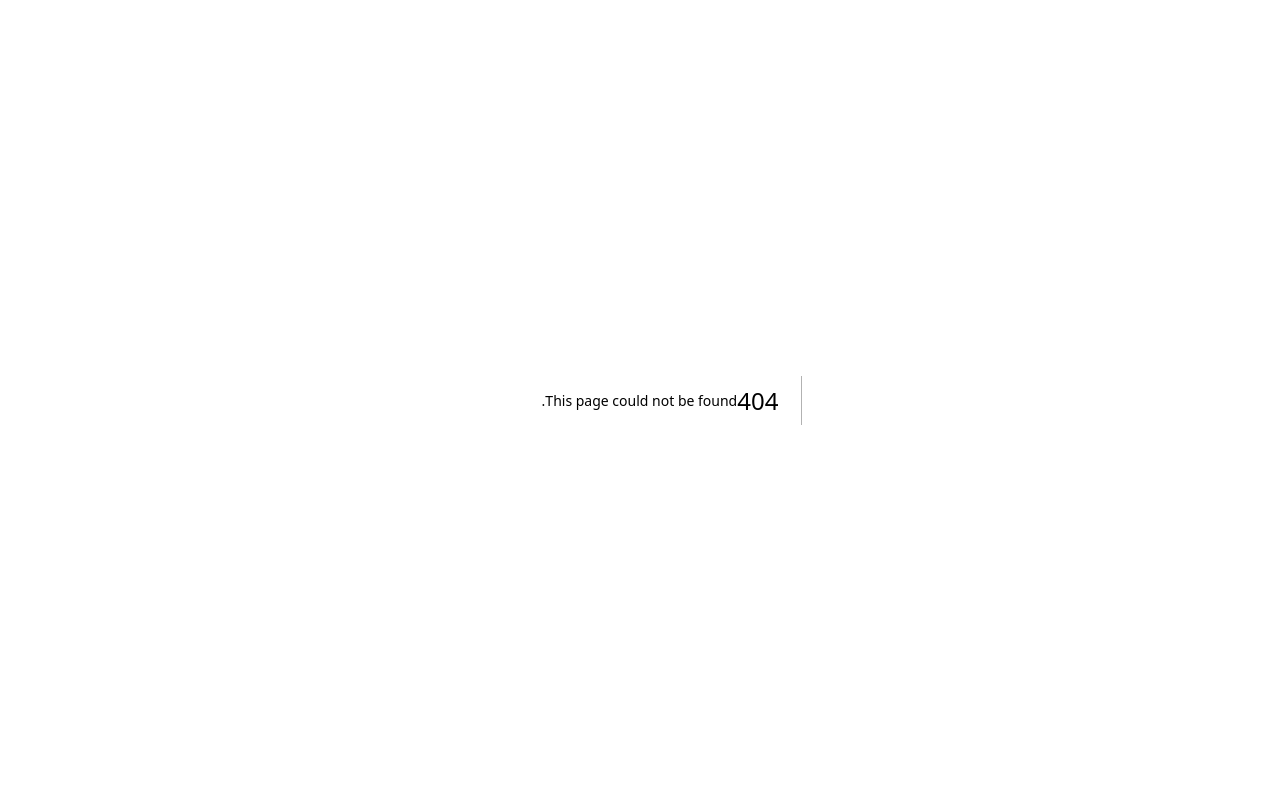
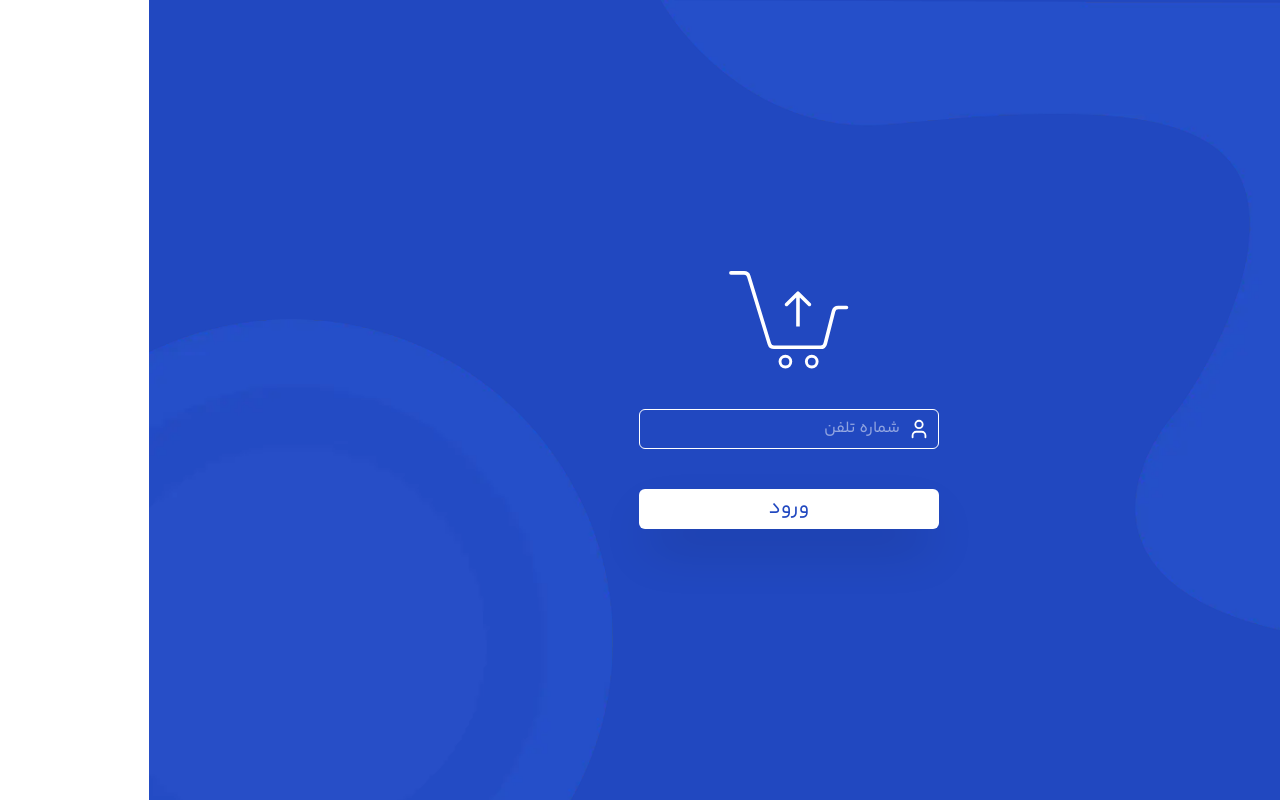
Before and after one commit to SaeedMPro/Pissaze, a Next.js app in the folder client/: page /login in a window 1280 px wide. Before the commit this address had no page. Built offline with nearby package versions, Linux system fonts and the light colour scheme.

Commit message:
Feat : Add custom font

```diff
--- a/client/src/app/layout.tsx
+++ b/client/src/app/layout.tsx
@@ -1,16 +1,21 @@
 import React from "react";
 import type { Metadata } from "next"
 import "./globals.css";
+import localFont from 'next/font/local'
 
 export const metadata: Metadata = {
   title: "Create Next App",
   description: "Generated by create next app",
 };
 
+const myFont = localFont({
+    src: '../../public/fonts/YekanBakhFaNum-Regular.woff2',
+})
+
 export default function RootLayout({children}: Readonly<{ children: React.ReactNode; }>) {
   return (
     <html lang="fa" dir="rtl">
-      <body>
+      <body className={myFont.className}>
         {children}
       </body>
     </html>
--- a/client/src/app/login/index.tsx
+++ /dev/null
@@ -1,10 +0,0 @@
-import Image from "next/image";
-
-export default function Login(){
-    return <div className='w-full max-h-screen relative bg-blue-500'>
-        <figure className='absolute top-0 left-0 bottom-0 right-0'>
-            <Image src='/images/BG.webp' alt='background' />
-        </figure>
-        <p className='font-bold'>fdfdfdf</p>
-    </div>
-}
--- /dev/null
+++ b/client/src/app/login/page.tsx
@@ -0,0 +1,20 @@
+import Image from "next/image";
+//icon
+import {User} from 'lucide-react';
+
+export default function Login(){
+    return <div className='w-full h-screen relative bg-[#2148C0]' style={{backgroundImage: `url('/images/BG.webp')` , backgroundRepeat: 'no-repeat' , backgroundSize:'cover'}}>
+        <div className='size-full flex items-center justify-center'>
+            <div className='flex flex-col items-center justify-center gap-10'>
+                <Image src='/images/icon.svg' alt='logo' width={120} height={120}/>
+                <div className='flex items-center flex-col justify-center gap-10'>
+                    <div className='flex items-center border h-10 border-white w-[300px] rounded-md px-2'>
+                        <User className='text-white'/>
+                        <input type='number' placeholder='شماره تلفن' className='w-full text-white px-2 py-1 outline-none'/>
+                    </div>
+                    <button className='bg-white text-[#2148C0] text-xl shadow-2xl rounded-md h-10 w-full flex items-center justify-center hover:scale-105 duration-300 active:scale-95 '>ورود</button>
+                </div>
+            </div>
+        </div>
+    </div>
+}
--- a/client/src/app/page.tsx
+++ b/client/src/app/page.tsx
@@ -1,20 +1,5 @@
-import Image from "next/image";
-//icon
-import {User} from 'lucide-react';
+
 
 export default function Home() {
-    return <div className='w-full h-screen relative bg-[#2148C0]' style={{backgroundImage: `url('/images/BG.webp')` , backgroundRepeat: 'no-repeat' ,backgroundSize:'cover'}}>
-        <div className='size-full flex items-center justify-center'>
-            <div className='flex flex-col items-center justify-center gap-10'>
-                <Image src='/images/icon.svg' alt='logo' width={120} height={120}/>
-                <div className='flex items-center flex-col justify-center gap-10'>
-                    <div className='flex items-center border border-white w-[300px] rounded-md px-2'>
-                        <User className='text-white'/>
-                        <input type='number' placeholder='شماره تلفن' className='w-full text-white px-2 py-1 outline-none'/>
-                    </div>
-                    <button className='bg-white text-[#2148C0] text-xl shadow-2xl rounded-md h-10 w-full flex items-center justify-center hover:scale-105 duration-300 active:scale-95 '>ورود</button>
-                </div>
-            </div>
-        </div>
-    </div>
+    return <div></div>
 }
```
Also changed, not shown: client/public/fonts/YekanBakhFaNum-Regular.woff2 (added).
